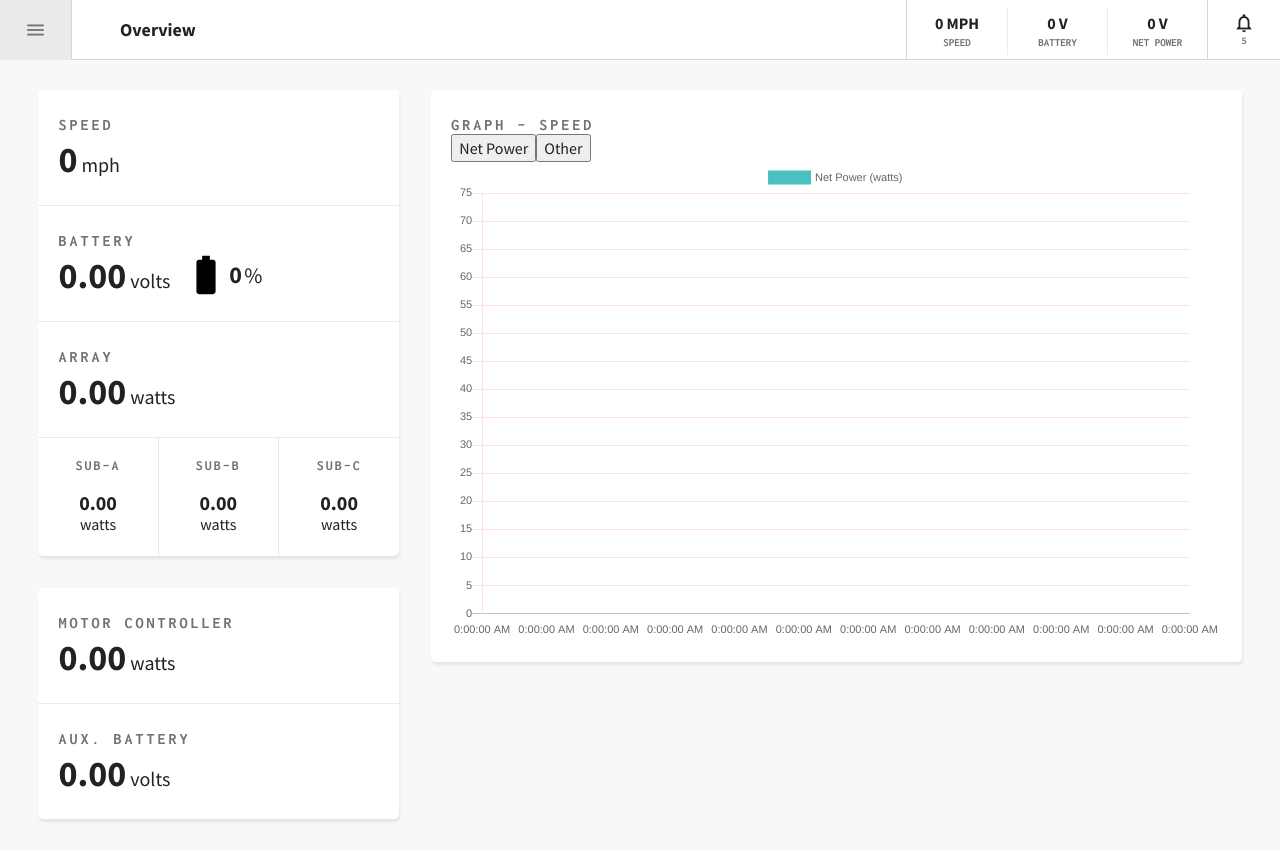
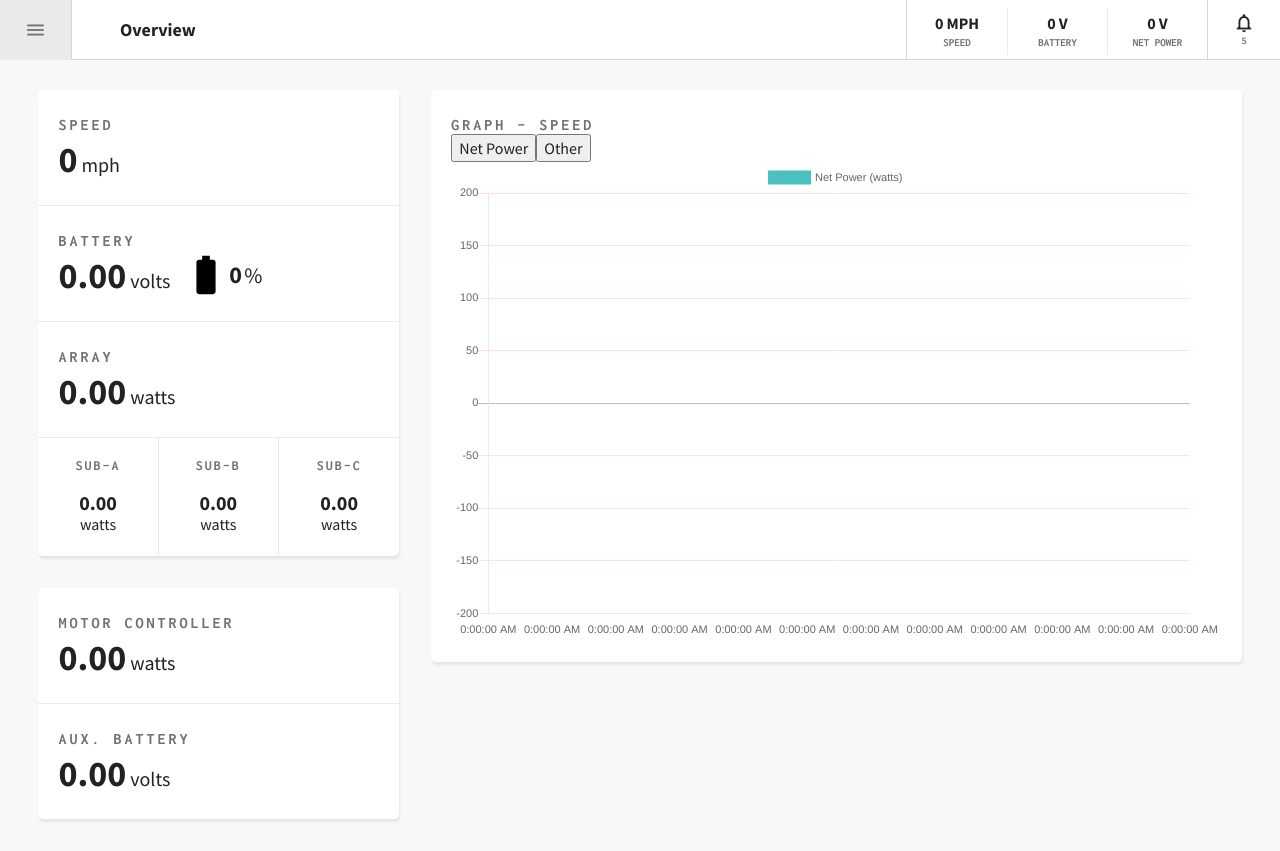
Before and after one commit to TeamSunergy/chase-ui, a React (Create React App) app: page / in a window 1280 px wide. Built offline with nearby package versions, Linux system fonts and the light colour scheme; no server answers.

Commit message:
Wrote most of the graph "framework"
This was mainly making the Graph component more extensible. Now if you
give it a set of graphs, it will create and update them. Still to do:

- dynamically create the react-wrapped Charts
- Update Selector component to work with the new system

```diff
--- a/src/components/Overview/Overview.js
+++ b/src/components/Overview/Overview.js
@@ -18,11 +18,14 @@ import update from 'immutability-helper';
 import socketIOClient from 'socket.io-client';
 import battery from "../Battery/Battery";
 
+import {graphs} from './widgets/Graph/graph-config';
+
 class Overview extends Component {
   constructor(props) {
     super(props);
     this.state = {
       selectedGraph: 0,
+      graphSet: graphs,
       loading: true,
       endpoint: "http://localhost:4001",
       status: {
@@ -54,7 +57,6 @@ class Overview extends Component {
       },
       graph:{
         props:{
-          speed:0,
         }
       }
     };
@@ -95,7 +97,7 @@ class Overview extends Component {
         },
         graph:{
           props: {
-            speed: {$set: data.motConVehicleVelocity},
+            netPower: {$set: data.netPower},
             batterySoc: {$set: data.soc},
           }
         }
@@ -105,7 +107,7 @@ class Overview extends Component {
   }
 
   selectGraph(graph) {
-    console.log("selectGraph top" + graph);
+    console.log("selectGraph", graph);
     if (this.state.selected !== graph)
       this.setState({selectedGraph: graph});
   }
@@ -129,7 +131,10 @@ class Overview extends Component {
                 <div id="net-power-graph" className="widget sub">
                   {(selectedGraph === 0) ? <h2>Graph – Speed</h2> : <h2>Graph – SOC</h2>}
                   <Selector selected={selectedGraph} selectGraph={this.selectGraph}/>
-                  <Graph selected={selectedGraph} selectGraph={this.selectGraph} {...this.state.graph.props}/>
+                  <Graph selected={selectedGraph}
+                         selectGraph={this.selectGraph}
+                         graphSet={this.state.graphSet}
+                         {...this.state.graph.props}/>
                 </div>
               </div>
                 {/**
--- a/src/components/Overview/widgets/Graph/Graph.js
+++ b/src/components/Overview/widgets/Graph/Graph.js
@@ -2,7 +2,6 @@ import React, {Component} from 'react';
 import update from 'immutability-helper';
 
 import {Line, Bar, defaults} from 'react-chartjs-2';
-import {graphs} from './graph-config';
 
 defaults.global.animation = false;
 defaults.global.defaultFontSize = 11;
@@ -11,57 +10,45 @@ class Graph extends Component {
 	constructor(props) {
 		super(props);
 		this.state = {
-		  graphs: graphs
+		  graphs: this.props.graphSet
 		};
+    this.updateGraph = this.updateGraph.bind(this);
 	}
 
 	componentWillReceiveProps(nextProps) {
-	  // TODO: Convert this to a for each?
-    // I can imagine this entire Component with an array of the graphs-to-display (based on Parent component/page)
-    // that is initialized in the constructor. Then here using a for each to set its values.
-    // In general, creating some sort of graph/chart framework that is more extensible makes sense.
-    /**
-	  let {graphNetPower, graphOther} = this.state;
-	  let labels1, labels2, datasets1, datasets2, currTime, newState;
-    labels1 = graphNetPower.labels;
-    datasets1 = graphNetPower.datasets;
-    currTime = new Date().toLocaleTimeString();
+    let newState = {};
+    let {graphs} = this.state;
+    for (let graph in graphs) {
+      if (graphs.hasOwnProperty(graph)) {
+        newState = this.updateGraph(graphs[graph], nextProps, this.props, newState, graphs[graph].name);
+      }
+      this.setState(newState);
+    }
+  }
+
+  updateGraph(graph, newData, oldData, newState, dataKey) {
+    let {labels, datasets} = graph.data;
+    let {graphs} = this.state;
+    let currTime = new Date().toLocaleTimeString();
     let shouldUpdate = false;
     // NOTE: this check for currTime makes it so the chart only gets updated once every millisecond.
-    if ((labels1[11] !== currTime) && (nextProps.speed !== this.props.speed)) {
+    if ((labels[11] !== currTime) && (newData[dataKey] !== oldData[dataKey])) {
       shouldUpdate = true;
-      labels1.push(currTime);
-      if (labels1.length > 12) labels1.shift();
-      datasets1[0].data.push(nextProps.speed);
-      if (datasets1[0].data.length > 12) datasets1[0].data.shift();
+      labels.push(currTime);
+      if (labels.length > 12) labels.shift();
+      datasets[0].data.push(newData[dataKey]);
+      if (datasets[0].data.length > 12) datasets[0].data.shift();
     }
-
-    labels2 = graphOther.labels;
-    datasets2 = graphOther.datasets;
-    currTime = new Date().toLocaleTimeString();
-    if ((labels2[11] !== currTime) && (nextProps.batterySoc !== this.props.batterySoc)) {
-      shouldUpdate = true;
-      labels2.push(new Date().toLocaleTimeString());
-      if (labels2.length > 12) labels2.shift();
-      datasets2[0].data.push(nextProps.batterySoc);
-      if (datasets2[0].data.length > 12) datasets2[0].data.shift();
+    if (shouldUpdate) {
+      newState = update(graphs[dataKey], {
+        data: {
+          labels: {$set: labels},
+          datasets: {$set: datasets}
+        }
+      });
     }
-
-    if (shouldUpdate) {
-      newState = update(this.state, {
-        graphNetPower: {
-          labels: {$set: labels1},
-          datasets: {$set: datasets1}
-        },
-        graphOther: {
-          labels: {$set: labels2},
-          datasets: {$set: datasets2}
-        },
-      });
-      this.setState(newState);
-    }
-     **/
-	}
+    return newState;
+  }
 
 	render() {
     let {selected} = this.props;
@@ -81,6 +68,7 @@ class Graph extends Component {
 
 Graph.defaultProps = {
   selected: 0,
-  selectGraph: () => {}
+  graphSet: {},
+  selectGraph: () => {},
 };
 export default Graph;
--- a/src/components/Overview/widgets/Graph/graph-config.js
+++ b/src/components/Overview/widgets/Graph/graph-config.js
@@ -40,9 +40,9 @@ export const graphs = {
             color: "rgba(255,99,132,0.2)"
           },
           ticks: {
-            max: 75,
-            min: 0,
-            stepSize: 5
+            max: 200,
+            min: -200,
+            stepSize: 50
           }
         }],
         xAxes: [{
```
